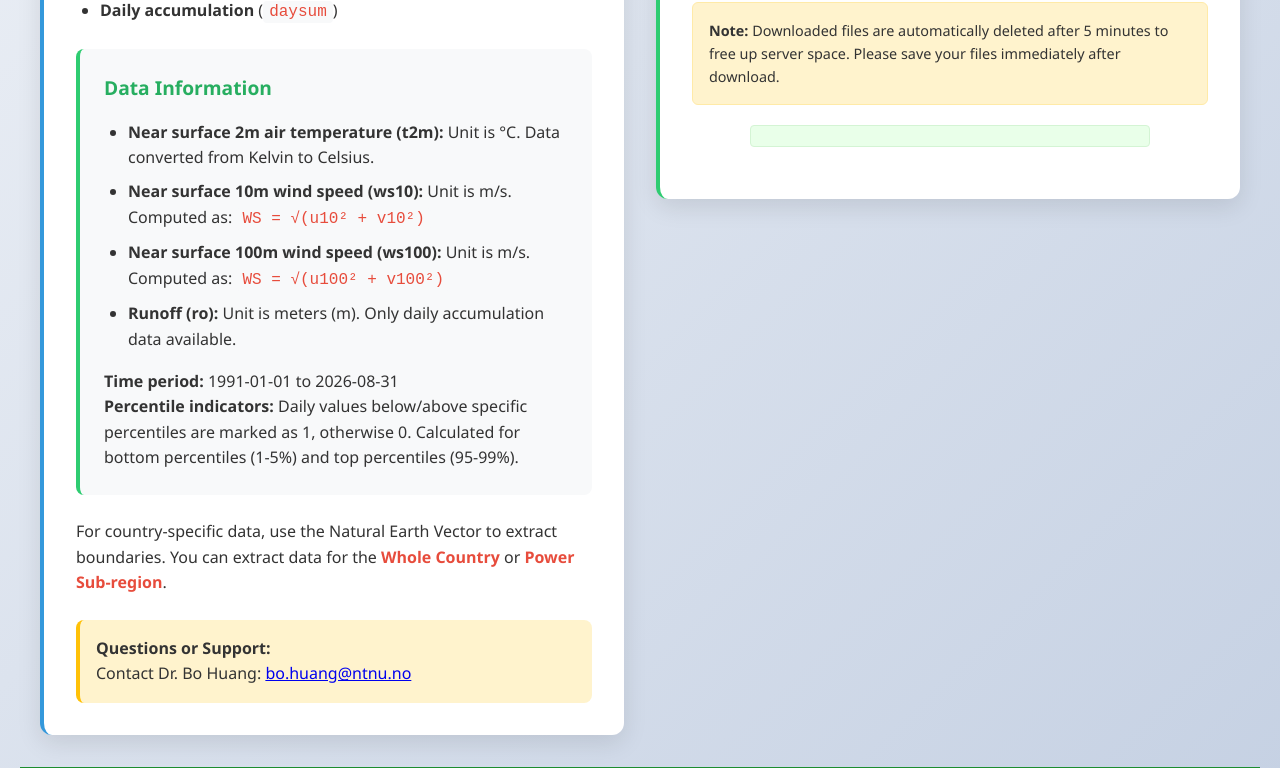
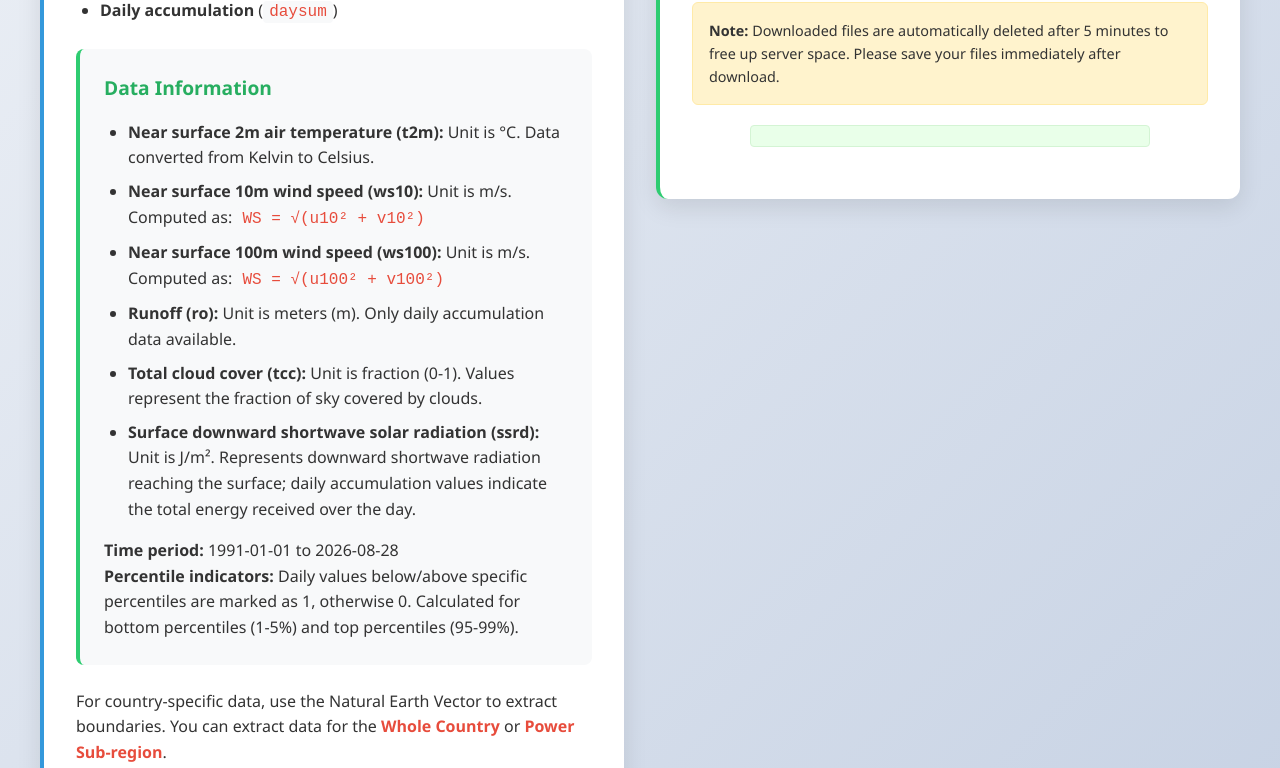
Before and after one commit to NTNU-IndEcol/climateData, a Flask app: page / in a window 1280 px wide. Shown: the part 866-1634 px from the top of the page. Run offline with Flask 3, Linux system fonts and the light colour scheme.

Commit message:
add ssrd and tcc data information

```diff
--- a/app/frontend/templates/index.html
+++ b/app/frontend/templates/index.html
@@ -415,9 +415,11 @@
                         <li><strong>Near surface 10m wind speed (ws10):</strong> Unit is m/s. Computed as: <code>WS = √(u10² + v10²)</code></li>
                         <li><strong>Near surface 100m wind speed (ws100):</strong> Unit is m/s. Computed as: <code>WS = √(u100² + v100²)</code></li>
                         <li><strong>Runoff (ro):</strong> Unit is meters (m). Only daily accumulation data available.</li>
+                        <li><strong>Total cloud cover (tcc):</strong> Unit is fraction (0-1). Values represent the fraction of sky covered by clouds.</li>
+                        <li><strong>Surface downward shortwave solar radiation (ssrd):</strong> Unit is J/m². Represents downward shortwave radiation reaching the surface; daily accumulation values indicate the total energy received over the day.</li>
                     </ul>
 
-                    <p><strong>Time period:</strong> 1991-01-01 to 2026-08-31</p>
+                    <p><strong>Time period:</strong> 1991-01-01 to 2026-08-28</p>
 
                     <p>
                         <strong>Percentile indicators:</strong> Daily values below/above specific percentiles are marked as 1, otherwise 0.
```
